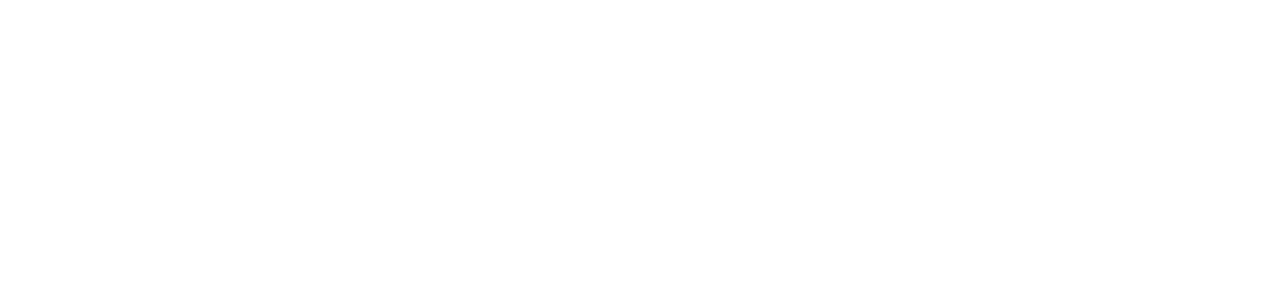
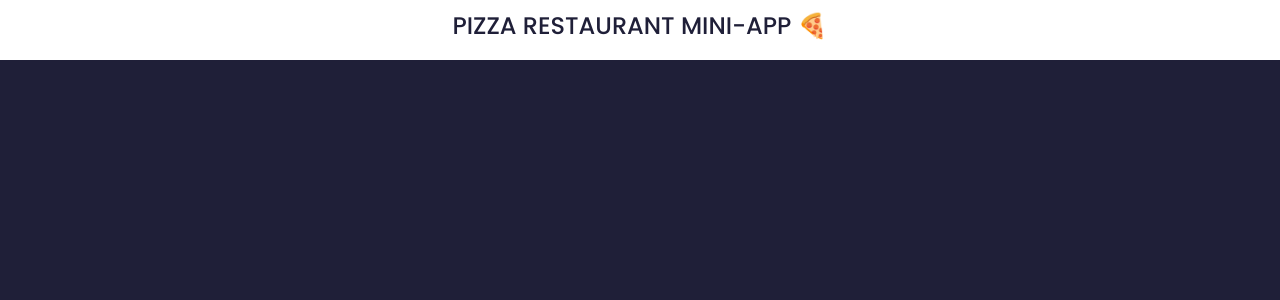
Before and after one commit to chyvail/Pizza-Restaurant, a React (Create React App) app in the folder frontend/: page / in a window 1280 px wide. Shown: the top 300 px of the page. Built offline with nearby package versions, Linux system fonts and the light colour scheme.

Commit message:
Added Navbar Component

```diff
--- a/frontend/public/index.html
+++ b/frontend/public/index.html
@@ -14,6 +14,12 @@
       manifest.json provides metadata used when your web app is installed on a
       user's mobile device or desktop. See https://developers.google.com/web/fundamentals/web-app-manifest/
     -->
+    <link
+      href="https://cdn.jsdelivr.net/npm/bootstrap@5.0.2/dist/css/bootstrap.min.css"
+      rel="stylesheet"
+      integrity="sha384-EVSTQN3/azprG1Anm3QDgpJLIm9Nao0Yz1ztcQTwFspd3yD65VohhpuuCOmLASjC"
+      crossorigin="anonymous"
+    />
     <link rel="manifest" href="%PUBLIC_URL%/manifest.json" />
     <!--
       Notice the use of %PUBLIC_URL% in the tags above.
@@ -24,7 +30,7 @@
       work correctly both with client-side routing and a non-root public URL.
       Learn how to configure a non-root public URL by running `npm run build`.
     -->
-    <title>React App</title>
+    <title>Pizza Restaurant</title>
   </head>
   <body>
     <noscript>You need to enable JavaScript to run this app.</noscript>
@@ -39,5 +45,17 @@
       To begin the development, run `npm start` or `yarn start`.
       To create a production bundle, use `npm run build` or `yarn build`.
     -->
+    <script
+      src="https://cdn.jsdelivr.net/npm/@popperjs/core@2.9.2/dist/umd/popper.min.js"
+      integrity="sha384-IQsoLXl5PILFhosVNubq5LC7Qb9DXgDA9i+tQ8Zj3iwWAwPtgFTxbJ8NT4GN1R8p"
+      crossorigin="anonymous"
+      defer
+    ></script>
+    <script
+      src="https://cdn.jsdelivr.net/npm/bootstrap@5.0.2/dist/js/bootstrap.min.js"
+      integrity="sha384-cVKIPhGWiC2Al4u+LWgxfKTRIcfu0JTxR+EQDz/bgldoEyl4H0zUF0QKbrJ0EcQF"
+      crossorigin="anonymous"
+      defer
+    ></script>
   </body>
 </html>
--- a/frontend/src/App.css
+++ b/frontend/src/App.css
@@ -0,0 +1,68 @@
+@import url("https://fonts.googleapis.com/css2?family=Poppins:wght@300;400;500;600&display=swap");
+
+* {
+  margin: 0;
+  padding: 0;
+  border: 0;
+  outline: 0;
+  box-sizing: border-box;
+  list-style: none;
+  text-decoration: none;
+}
+
+:root {
+  --color-bg: #1f1f38;
+  --color-bg-variant: #2c2c6c;
+  --color-primary: #4db5ff;
+  --color-primary-variant: rgba(77, 181, 255, 0.4);
+  --color-white: #fff;
+  --color-light: rgba(255, 255, 255, 0.6);
+  --transition: all 400ms ease;
+
+  --container-width-lg: 95%;
+  --container-width-md: 86%;
+  --container-width-sm: 90%;
+}
+
+html {
+  scroll-behavior: smooth;
+}
+
+::-webkit-scrollbar {
+  display: none;
+}
+
+body {
+  font-family: "Poppins", sans-serif;
+  background: var(--color-bg);
+  color: var(--color-white);
+  line-height: 1.7;
+}
+
+/* General Styles */
+
+.container-lgs {
+  width: var(--container-width-lg);
+  margin: 0 auto;
+}
+
+h1,
+h2,
+h3,
+h4,
+h5 {
+  font-weight: 500;
+}
+
+h1 {
+  font-size: 2.5rem;
+}
+
+.nav-bar {
+  background: var(--color-white);
+  color: var(--color-bg);
+  height: 60px;
+  display: flex;
+  justify-content: center;
+  align-items: center;
+}
--- a/frontend/src/App.js
+++ b/frontend/src/App.js
@@ -1,8 +1,10 @@
 import './App.css';
+import Navbar from './Components/Navbar';
 
 function App() {
   return (
     <div className="App">
+      <Navbar />
     </div>
   );
 }
--- /dev/null
+++ b/frontend/src/Components/Navbar.js
@@ -0,0 +1,9 @@
+export default function Navbar(){
+    return (
+        <>
+        <div className="text-center nav-bar">
+            <h4>PIZZA RESTAURANT MINI-APP 🍕</h4>
+        </div>
+        </>
+    )
+}
```
